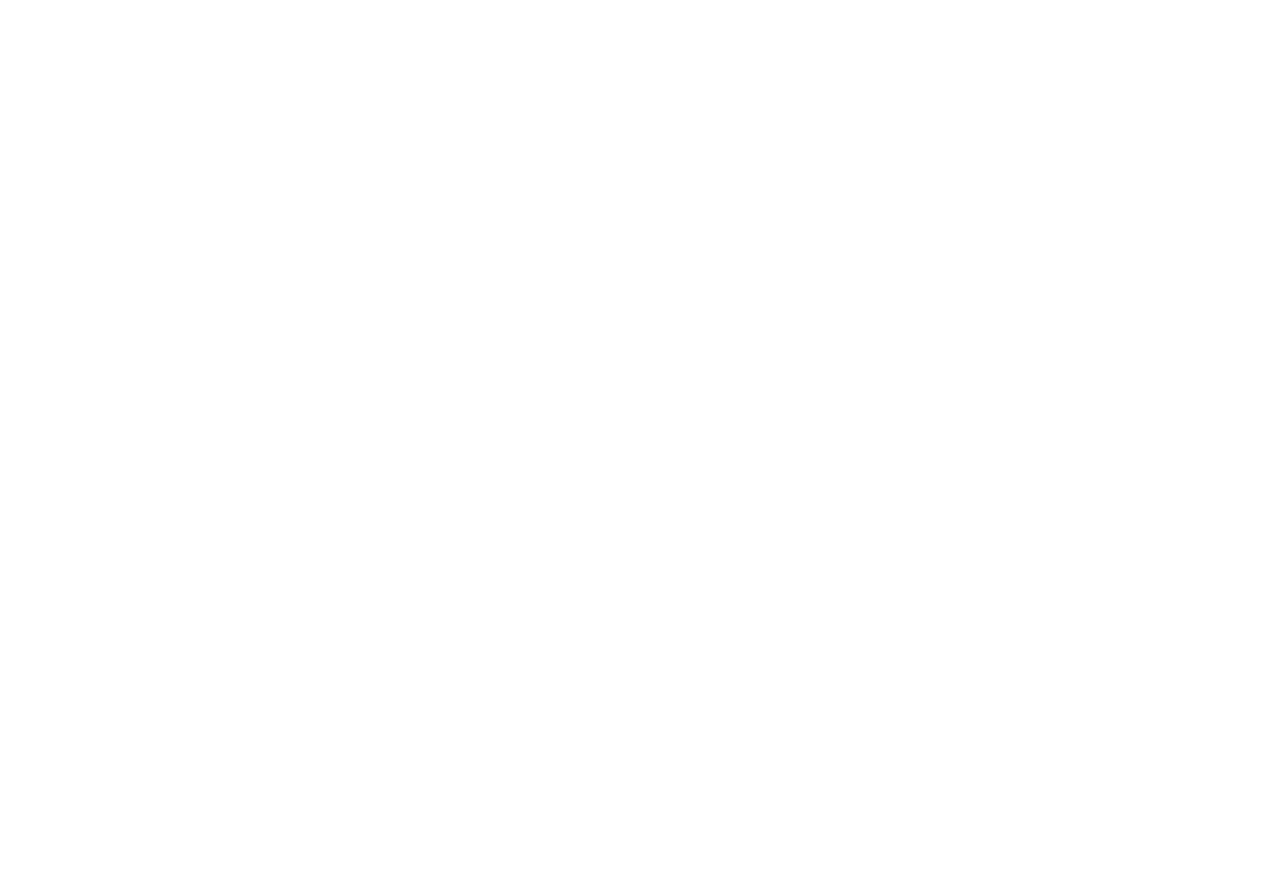
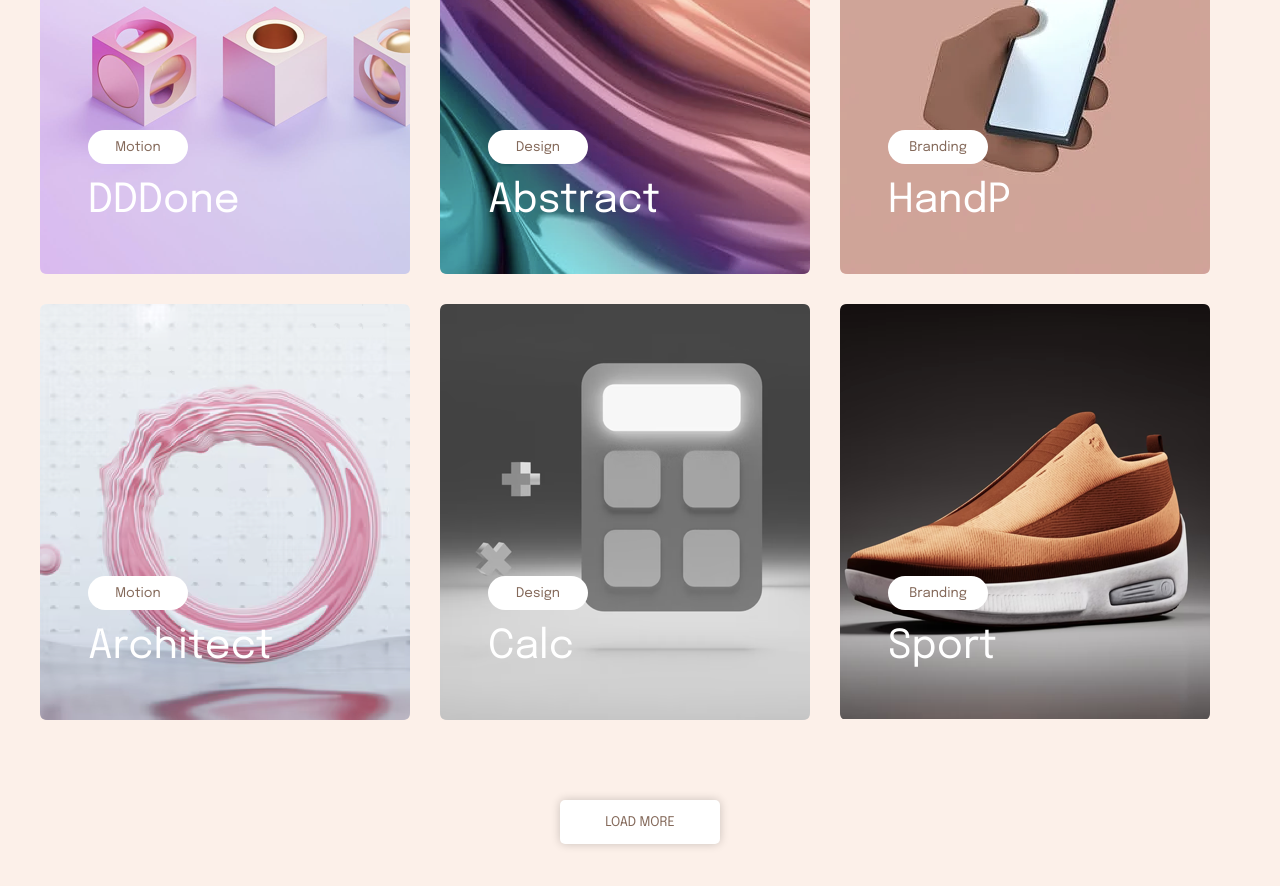
Before and after one commit to ShustovaElena/test-task-jupiter, a React (Create React App) app in the folder test-task/: page / in a window 1280 px wide. Shown: the part 1160-2046 px from the top of the page. Before the commit the page ends 800 px from the top, so only its background shows below. Built offline with nearby package versions, Linux system fonts and the light colour scheme.

Commit message:
feat: add basic block with cards

```diff
--- a/test-task/src/components/BasicBlock/index.tsx
+++ b/test-task/src/components/BasicBlock/index.tsx
@@ -1,10 +1,13 @@
 import CardMenu from "../CardMenu";
+import CardsWrapper from "../CardsWrapper";
 import "./styles.css";
 
 const BasicBlock = () => {
   return (
     <div className="Basic-block">
       <CardMenu />
+      <CardsWrapper />
+      <button className="Load-more">Load more</button>
     </div>
   );
 };
--- a/test-task/src/components/BasicBlock/styles.css
+++ b/test-task/src/components/BasicBlock/styles.css
@@ -1,3 +1,17 @@
 .Basic-block {
+    padding-bottom: 184px;
     background-color: var(--main-bg-color);
 }
+
+.Load-more {
+    display: block;
+    margin: 80px auto 0 auto;
+    padding: 15px 45px;
+    border: none;
+    background-color: var(--main-text-color);
+    border-radius: 5px;
+    color: var(--link-menu-color);
+    text-transform: uppercase;
+    box-shadow: 0 0 10px rgba(0, 0, 0, 0.2);
+    cursor: pointer;
+}
--- /dev/null
+++ b/test-task/src/components/Card/index.tsx
@@ -0,0 +1,15 @@
+import { ICard } from "../../types";
+import "./styles.css";
+
+const Card = (props: ICard) => {
+  const { src, name, category } = props;
+
+  return (
+    <div className="Card" style={{ backgroundImage: `url("./img/${src}")` }}>
+      <button className="Category-button">{category}</button>
+      <p className="Card-name">{name}</p>
+    </div>
+  );
+};
+
+export default Card;
--- /dev/null
+++ b/test-task/src/components/Card/styles.css
@@ -0,0 +1,26 @@
+.Card {
+    display: flex;
+    flex-direction: column;
+    justify-content: end;
+    width: 370px;
+    height: 416px;
+    padding: 0 0 53px 48px;
+    background-repeat: no-repeat;
+    border-radius: 5px;
+}
+
+.Category-button {
+    width: 100px;
+    padding: 10px 18px;
+    border: none;
+    border-radius: 35px;
+    color: var(--link-menu-color);
+    background-color: var(--main-text-color);
+    cursor: pointer;
+}
+
+.Card-name {
+    padding-top: 16px;
+    font-size: 2.5rem;
+    color: var(--main-text-color);
+}
--- /dev/null
+++ b/test-task/src/components/CardsWrapper/index.tsx
@@ -0,0 +1,15 @@
+import data from "../../data";
+import Card from "../Card";
+import "./styles.css";
+
+const CardsWrapper = () => {
+  return (
+    <div className="Card-wrapper">
+      {data.map((item, index) => (
+        <Card {...item} key={index} />
+      ))}
+    </div>
+  );
+};
+
+export default CardsWrapper;
--- /dev/null
+++ b/test-task/src/components/CardsWrapper/styles.css
@@ -0,0 +1,8 @@
+.Card-wrapper {
+    display: flex;
+    flex-direction: row;
+    gap: 30px;
+    flex-wrap: wrap;
+    margin: 0 auto;
+    width: 1200px;
+}
--- /dev/null
+++ b/test-task/src/data.ts
@@ -0,0 +1,49 @@
+const data = [
+  {
+    src: "Bitmap.png",
+    name: "SOFA",
+    category: "Design",
+  },
+  {
+    src: "Bitmap-1.png",
+    name: "KeyBoard",
+    category: "Branding",
+  },
+  {
+    src: "Bitmap-2.png",
+    name: "Work Media",
+    category: "Illustration",
+  },
+  {
+    src: "Bitmap-3.png",
+    name: "DDDone",
+    category: "Motion",
+  },
+  {
+    src: "Bitmap-4.png",
+    name: "Abstract",
+    category: "Design",
+  },
+  {
+    src: "Bitmap-5.png",
+    name: "HandP",
+    category: "Branding",
+  },
+  {
+    src: "Bitmap-6.png",
+    name: "Architect",
+    category: "Motion",
+  },
+  {
+    src: "Bitmap-7.png",
+    name: "Calc",
+    category: "Design",
+  },
+  {
+    src: "Bitmap-8.png",
+    name: "Sport",
+    category: "Branding",
+  },
+];
+
+export default data;
--- /dev/null
+++ b/test-task/src/types.ts
@@ -0,0 +1,5 @@
+export type ICard = {
+  src: string;
+  name: string;
+  category: string;
+};
```
Also changed, not shown: test-task/public/img/Bitmap.png.
